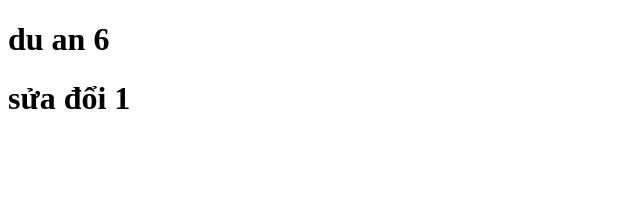
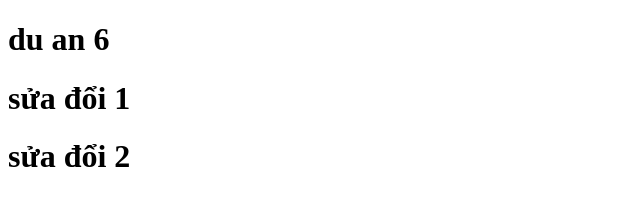
Before and after one commit to vipthisao/duan6, a plain HTML site: page index.html in a window 1280 px wide. Shown: the whole page, without its empty margins (0-640 px from the left). Drawn offline with Linux system fonts and the light colour scheme.

Commit message:
2. sửa lần 2

```diff
--- a/index.html
+++ b/index.html
@@ -9,5 +9,6 @@
   <body>
     <h1>du an 6</h1>
     <h1>sửa đổi 1</h1>
+    <h1>sửa đổi 2</h1>
   </body>
 </html>
```
